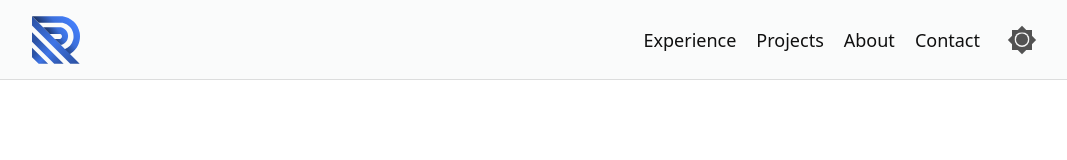
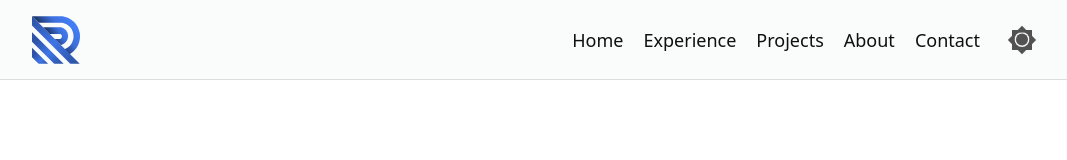
Before and after one commit to ralodev/ralodev, a Vue app: page / in a window 1280 px wide. Shown: the top 160 px of the page, without its empty margins (108-1175 px from the left). Built offline with nearby package versions, Linux system fonts and the light colour scheme.

Commit message:
Add Home link to NavBar

```diff
--- a/src/components/NavBar.vue
+++ b/src/components/NavBar.vue
@@ -37,6 +37,20 @@
           <!-- TailwindCSS Dropdown HOME -->
           <div class="flex w-full flex-row">
             <ul class="flex gap-5 font-medium">
+              <li class="">
+                <RouterLink
+                  class="border-b-primary text-ltext1 hover:border-b-2 dark:border-b-primary_dark dark:text-dtext1"
+                  :to="{ name: 'Home' }"
+                  spy="{true}"
+                  smooth="{true}"
+                  offset="{0}"
+                  duration="{500}"
+                  isDynamic="{true}"
+                >
+                  Home
+                </RouterLink>
+              </li>
+
               <li class="">
                 <RouterLink
                   class="border-b-primary text-ltext1 hover:border-b-2 dark:border-b-primary_dark dark:text-dtext1"
```
